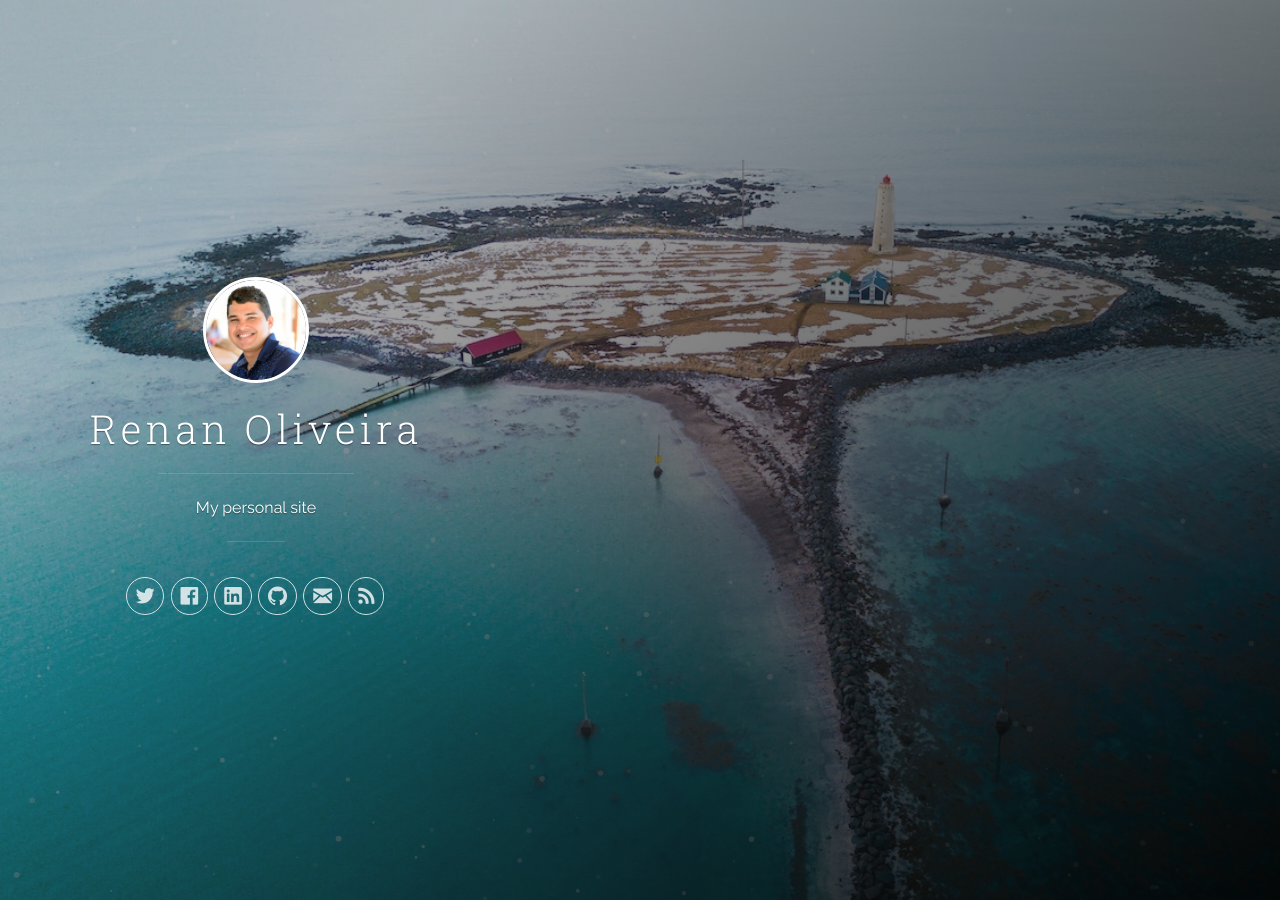
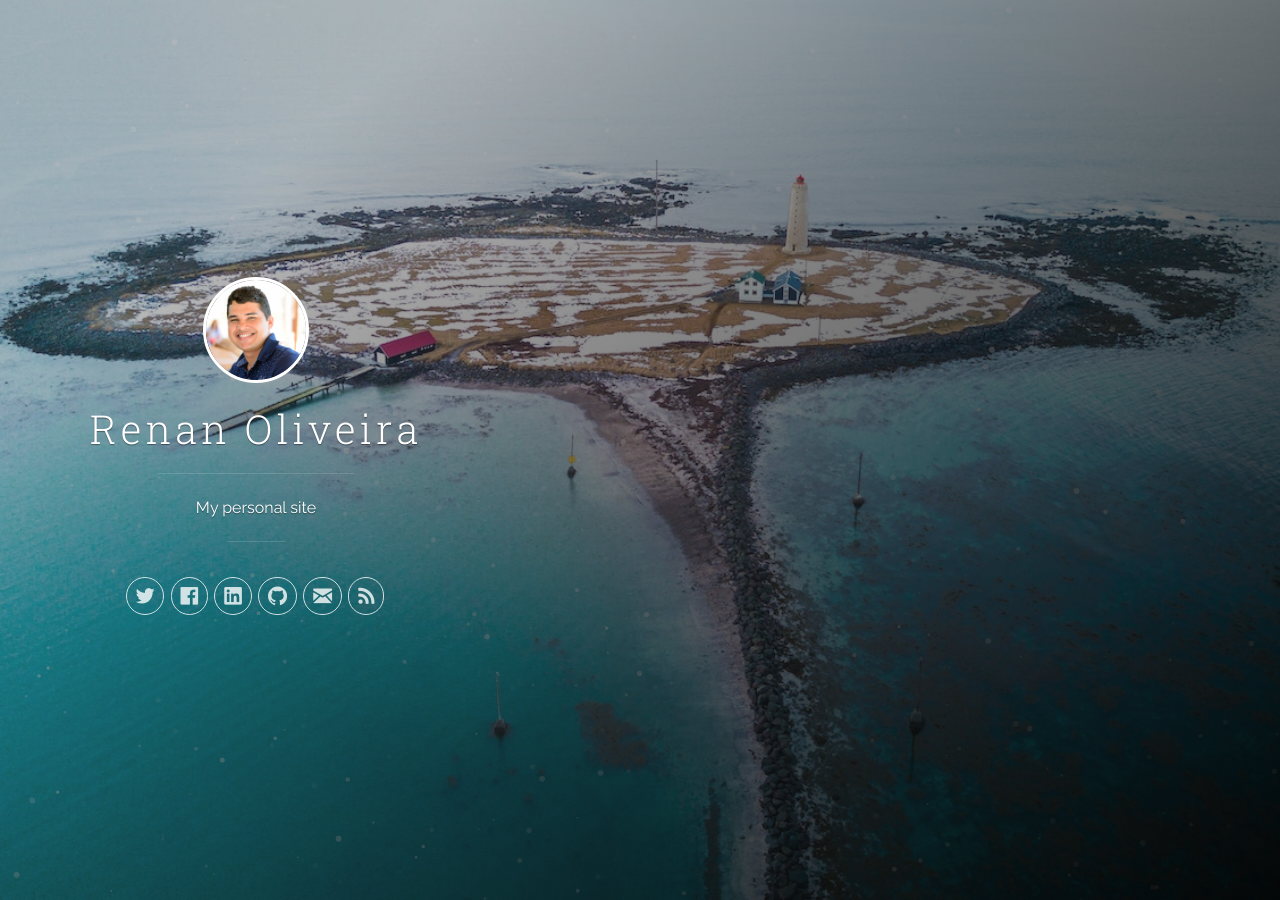
Before and after one commit to renanrboliveira/renanrboliveira.github.io, a Jekyll site: the page built from index.html, in a window 1280 px wide. Built offline with Jekyll 4.4.1, drawn with Linux system fonts in a browser that asks for light colours; nearby versions of some CDN libraries; the list of posts is cut into pages by our own code.

Commit message:
updated site

```diff
--- a/css/main.scss
+++ b/css/main.scss
@@ -71,6 +71,6 @@ pre.highlight code,
   height: 100%;
   position: absolute;
   z-index: 2 !important;
-  background: url(../images/bg-willian-justen.jpg) top left no-repeat #666666;
+  background: url(../images/bg-willian-justen.jpg) center no-repeat #666666;
 	background-size: cover;
 }
```
